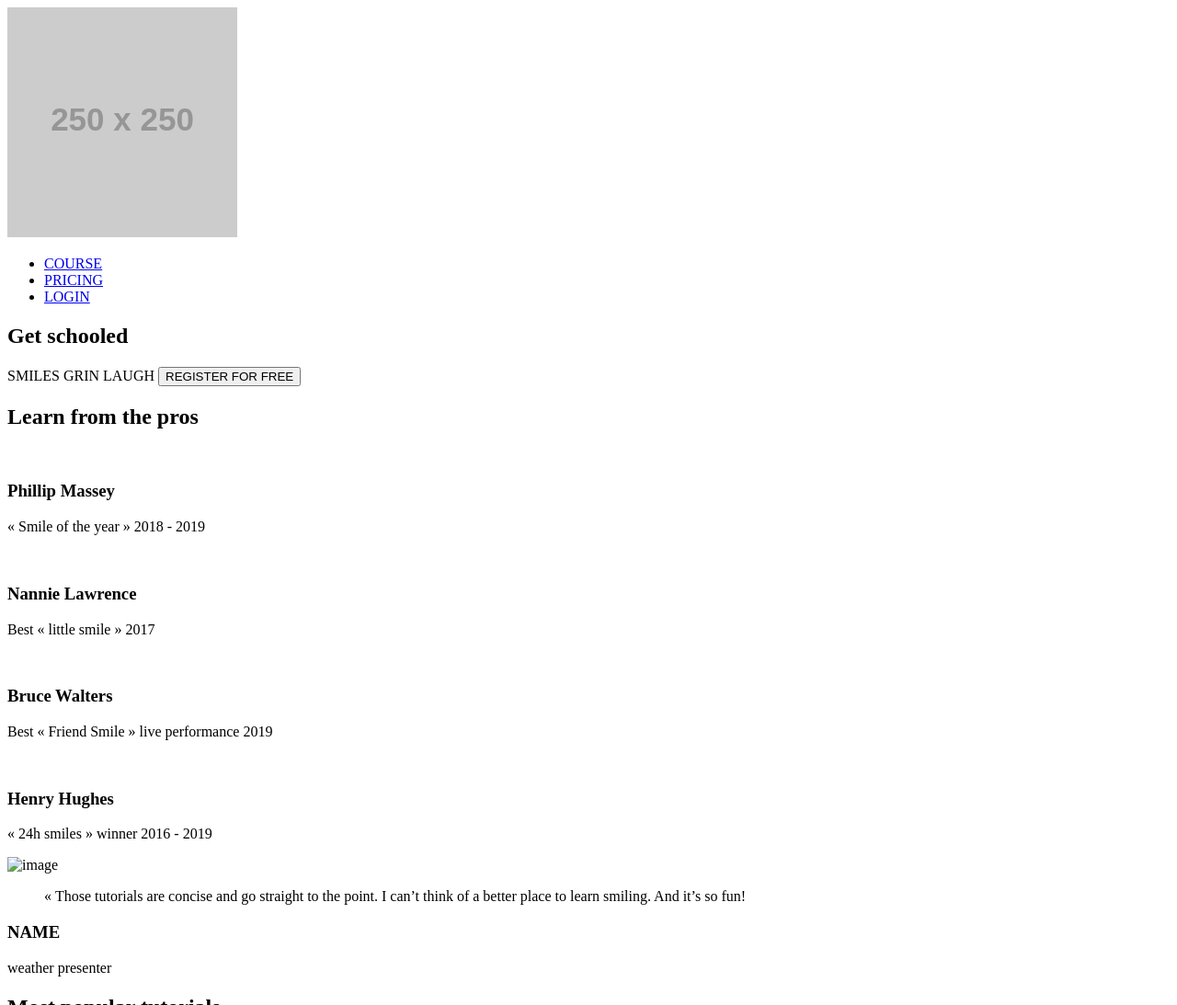
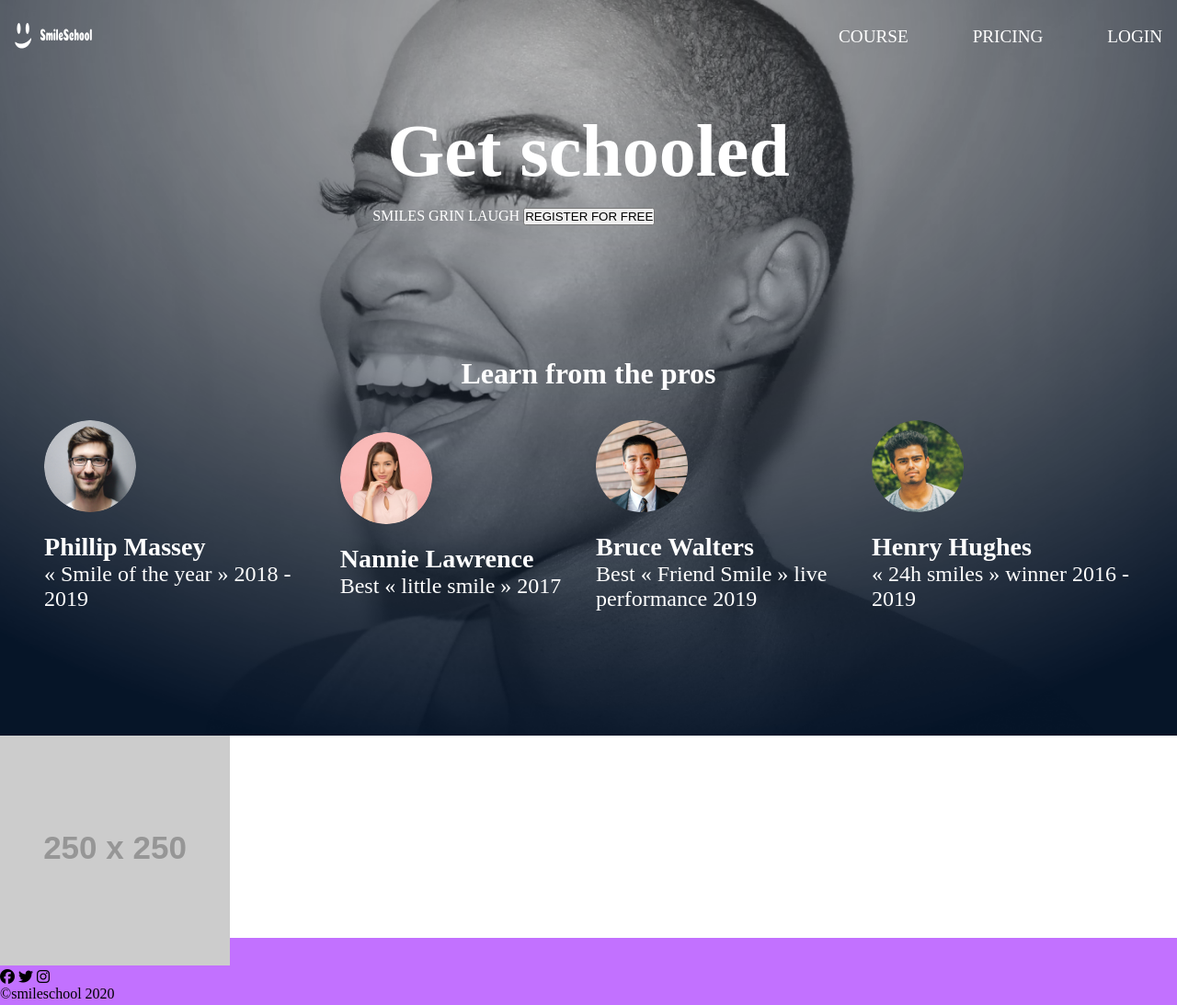
Before and after one commit to Maxzyto/alx_html_css, a plain HTML site: page css_advanced/index.html in a window 1280 px wide. Shown: the top 1093 px of the page at 92% size. Drawn offline with Linux system fonts and the light colour scheme; placeholder pictures from the web are drawn by us.

Commit message:
hero builded

```diff
--- a/css_advanced/index.html
+++ b/css_advanced/index.html
@@ -4,24 +4,27 @@
   <meta charset="UTF-8">
   <meta name="viewport" content="width=device-width, initial-scale=1.0">
   <script src="https://kit.fontawesome.com/4a2b055604.js" crossorigin="anonymous"></script>
-  <link rel="stylesheet" href="style.css">
+  <!-- <link rel="stylesheet" href="reset.css"> -->
+  <link rel="stylesheet" href="styles.css">
   <title>HTML, advanced project</title>
 </head>
-<body>
+<body class="container">
     <header>
-        <nav>
-            <img src="https://fakeimg.pl/250x250?text=Sample+Logo" alt="logo">
+        <nav class="nav">
+            <img src="./images/logo.png" alt="logo">
 
             <ul>
                 <li><a href="#">COURSE</a></li>
+
                 <li><a href="#">PRICING</a></li>
                 <li><a href="#">LOGIN</a></li>
             </ul>
         </nav>
 
     </header>
-    <main>
-        <section>
+
+    <main class="main">
+        <section class="hero">
             <div>
                 <h1>Get schooled</h1>
                 <span>SMILES</span>
@@ -29,43 +32,46 @@
                 <span>LAUGH</span>
                 <button>REGISTER FOR FREE</button>
             </div>
-            <div>
+
+            <div class="hero__pros">
                 <h2>Learn from the pros</h2>
-                <div>
+                <div class="hero__pros__cards">
                     <div>
-                        <img src="./images/1 (3).png" alt="">
+                        <img src="./images/1.png" alt="">
                         <h3>Phillip Massey</h3>
                         <p>« Smile of the year » 2018 - 2019</p>
                     </div>
                     <div>
-                        <img src="./images/6.png" alt="">
+                        <img src="./images/3.png" alt="">
                         <h3>Nannie Lawrence</h3>
                         <p>Best « little smile » 2017</p>
                     </div>
                     <div>
-                        <img src="./images/7.png" alt="">
+                        <img src="./images/2.png" alt="">
                         <h3>Bruce Walters</h3>
                         <p>Best « Friend Smile » live performance 2019</p>
                     </div>
                     <div>
-                        <img src="./images/8.png" alt="">
+                        <img src="./images/4.png" alt="">
                         <h3>Henry Hughes</h3>
                         <p>« 24h smiles » winner 2016 - 2019</p>
                     </div>
                 </div>
             </div>
         </section>
-        <section>
+
+        <section class="testimonials">
             <div>
-                <img src="./images/Bitmap.png" alt="image">
+                <img src="./images/5.png" alt="image">
             </div>
-            <div>
+            <div class="testimonials__text">
                 <blockquote>« Those tutorials are concise and go straight to the point. I can’t think of a better place to learn smiling. And it’s so fun!</blockquote>
                 <h3>NAME</h3>
                 <P>weather presenter</P>
             </div>
         </section>
-        <section>
+
+        <section class="tutorials">
             <h2>Most popular tutorials</h2>
             <div>
                 <img src="./images/Bitmap (1).png" alt="">
@@ -136,7 +142,8 @@
                 <p>8 min</p>
             </div>
         </section>
-        <section>
+
+        <section class="membership">
             <h2>Free membership</h2>
             <div>
                 <img src="./images/smile.svg" alt="">
@@ -160,7 +167,8 @@
             </div>
             <button>REGISTER FOR FREE</button>
         </section>
-        <section>
+
+        <section class="faq">
             <h2>F.A.Q</h2>
             <div>
                 <div>
@@ -195,7 +203,8 @@
             </div>
         </section>
     </main>
-    <footer>
+
+    <footer class="footer">
         <section>
             <div>
                 <img src="https://fakeimg.pl/250x250?text=Sample+Logo" alt="logo">
--- /dev/null
+++ b/css_advanced/reset.css
@@ -0,0 +1,74 @@
+
+/* Box sizing rules */
+*,
+*::before,
+*::after {
+  box-sizing: border-box;
+}
+
+/* Prevent font size inflation */
+html {
+  -moz-text-size-adjust: none;
+  -webkit-text-size-adjust: none;
+  text-size-adjust: none;
+}
+
+/* Remove default margin in favour of better control in authored CSS */
+body, h1, h2, h3, h4, p,
+figure, blockquote, dl, dd {
+  margin-block-end: 0;
+}
+
+/* Remove list styles on ul, ol elements with a list role, which suggests default styling will be removed */
+ul[role='list'],
+ol[role='list'] {
+  list-style: none;
+}
+
+/* Set core body defaults */
+body {
+  min-height: 100vh;
+  line-height: 1.5;
+}
+
+/* Set shorter line heights on headings and interactive elements */
+h1, h2, h3, h4,
+button, input, label {
+  line-height: 1.1;
+}
+
+/* Balance text wrapping on headings */
+h1, h2,
+h3, h4 {
+  text-wrap: balance;
+}
+
+/* A elements that don't have a class get default styles */
+a:not([class]) {
+  text-decoration-skip-ink: auto;
+  color: currentColor;
+}
+
+/* Make images easier to work with */
+img,
+picture {
+  max-width: 100%;
+  display: block;
+}
+
+/* Inherit fonts for inputs and buttons */
+input, button,
+textarea, select {
+  font-family: inherit;
+  font-size: inherit;
+}
+
+/* Make sure textareas without a rows attribute are not tiny */
+textarea:not([rows]) {
+  min-height: 10em;
+}
+
+/* Anything that has been anchored to should have extra scroll margin */
+:target {
+  scroll-margin-block: 5ex;
+}
--- a/css_advanced/styles.css
+++ b/css_advanced/styles.css
@@ -0,0 +1,128 @@
+* {
+  margin: 0;
+  padding: 0;
+  box-sizing: border-box;
+}
+
+.container {
+  width: 100%;
+  height: 100vh;
+  align-items: center;
+  text-font: source sans pro;
+}
+.nav {
+  display: flex;
+  justify-content: space-between;
+  align-items: center;
+  color: #fff;
+  width: 100%;
+  height: 10vh;
+  position: fixed;
+  font-type: source sans pro;
+}
+
+.nav img {
+  width: 100px;
+  height: 30px;
+  padding-left: 1rem;
+}
+
+.nav ul {
+  display: flex;
+  justify-content: space-between;
+  width: 30%;
+  list-style: none;
+  color: #fff;
+}
+
+.nav ul li a {
+  text-decoration: none;
+  color: #fff;
+  font-size: 1.2rem;
+  padding: 1rem;
+}
+
+
+.main {
+  color: #fff;
+  width: 100%;
+  height: 100vh;
+  background: url('./images/Object.png') no-repeat center center/cover;
+  overflow: none;
+}
+
+.hero {
+  display: grid;
+  justify-items: center;
+  align-items: center;
+  padding: 0 1rem;
+  height: 90vh;
+}
+
+.hero h1 {
+  font-size: 5rem;
+  padding: 1rem;
+  margin-top: 5rem;
+ justify-self: center;
+
+}
+
+.hero__pros {
+  font-size: 1.5rem;
+  padding: 1rem;
+  justify-self: center;
+}
+
+.hero__pros h2 {
+  font-size: 2rem;
+  padding: 1rem;
+  justify-self: center;
+  margin-top: 4rem;
+}
+
+.hero__pros__cards {
+  display: grid;
+  grid-template-columns: repeat(4, 1fr);
+  gap: 1rem;
+  justify-items: center;
+  align-items: center;
+  margin: 1rem ;
+
+}
+
+.hero__pros__cards img {
+  width: 100px;
+  height: 100px;
+  border-radius: 50%;
+  Object-fit: cover;
+  margin-bottom: 1rem;
+}
+
+.hero__pros__cards h3 {
+
+}
+
+.testimonials {
+  display: grid;
+  justify-items: end;
+  align-items: center;
+  padding: 4rem;
+  height: 50vh;
+  background-color: #C271FF;
+  margin-top: 300px;
+  grid-template-columns: repeat(2, 1fr);
+  gap: 3rem;
+}
+
+.testimonials img {
+  width: 100px;
+  height: 100px;
+  border-radius: 50%;
+  Object-fit: cover;
+  margin-bottom: 1rem;
+  margin-left: 3rem;
+}
+
+.testimonials__text {
+
+}
```
Also changed, not shown: css_advanced/images/1.png (added), css_advanced/images/2.png (added), css_advanced/images/3.png (added), css_advanced/images/4.png (added), css_advanced/images/5.png (added), css_advanced/images/6.png (added), css_advanced/images/7.png (added), css_advanced/images/8.png (added), css_advanced/images/9.png (added), css_advanced/images/Object.png (added), css_advanced/images/logo.png (added), css_advanced/images/play.png (added), css_advanced/images/rating.png (added), css_advanced/images/smile.png (added).
